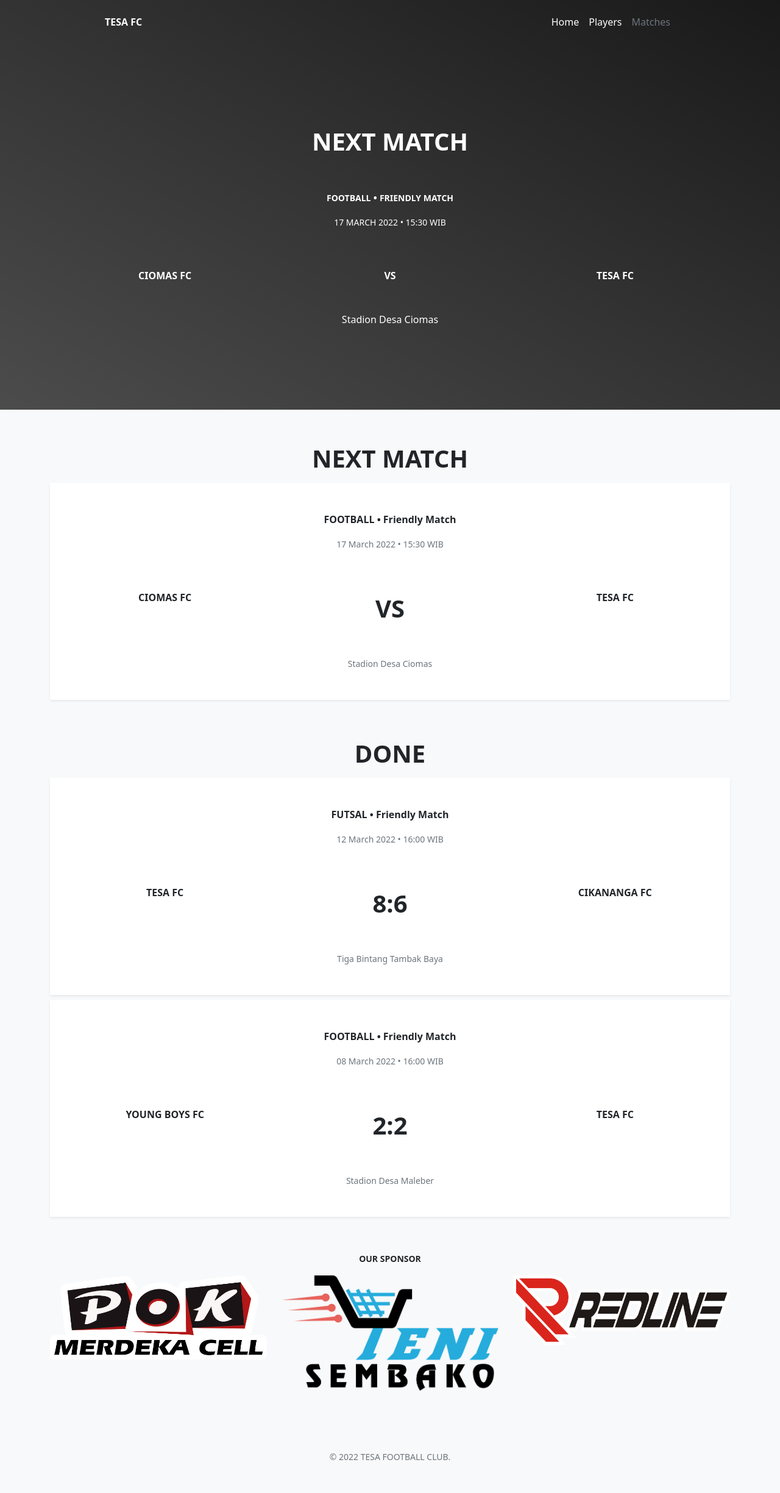
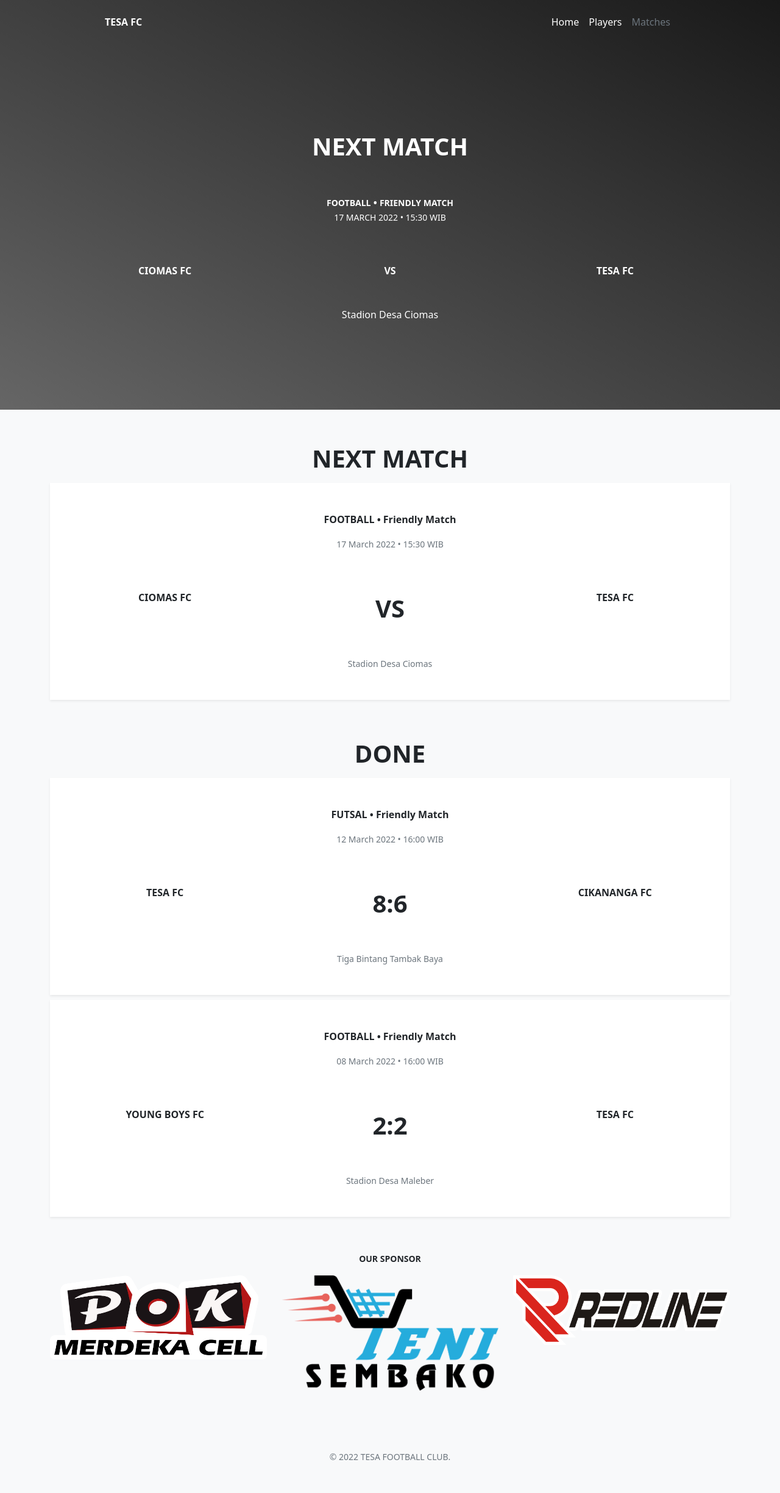
Before and after one commit to tesafc/www2, a Jekyll site: the page built from matches.html, in a window 1280 px wide. Shown: the whole page at 61% size. Built offline with Jekyll 4.4.1, drawn with Linux system fonts in a browser that asks for light colours.

Commit message:
Update header-match.html

```diff
--- a/_includes/header-match.html
+++ b/_includes/header-match.html
@@ -1,5 +1,5 @@
 <header>
-  <div class="text-white" style="height: 680px; background-image: linear-gradient(to bottom left, rgba(0, 0, 0, 0.9), rgba(0, 0, 0, 0.8), rgba(0, 0, 0, 0.7)), url('{{ page.image }}'); background-size: cover; background-position: center; background-repeat: no-repeat;">
+  <div class="text-white" style="height: 680px; background-image: linear-gradient(to bottom left, rgba(0, 0, 0, 0.9), rgba(0, 0, 0, 0.8), rgba(0, 0, 0, 0.7), rgba(0, 0, 0, 0.6)), url('{{ page.image }}'); background-size: cover; background-position: center; background-repeat: no-repeat;">
     <div class="container pt-3">
       <div class="d-flex flex-wrap align-items-center justify-content-center justify-content-md-between">
         <a href="/" class="d-flex align-items-center col-md-3 text-white text-decoration-none fw-bold">{{ site.title }}</a>
@@ -20,7 +20,7 @@
           <div class="card bg-transparent text-white border-0">
             <div class="card-body py-3">
               <h1 class="text-uppercase fw-bolder pb-5">next match</h1>
-              <p class="card-text fw-bolder pb-0"><small class="text-uppercase">{{ match.type }}</small> • <small class="text-uppercase">{{ match.competition }}</small></p>
+              <p class="card-text fw-bolder mb-0"><small class="text-uppercase">{{ match.type }}</small> • <small class="text-uppercase">{{ match.competition }}</small></p>
               <p class="card-text"><small class="text-uppercase">{{ match.date | date: "%d %B %Y • %R" | append: " WIB" }}</small></p>
               <div class="row row-cols-3 text-center py-5">
                 <div class="col"><span class="fw-bold text-uppercase">{{ match.home }}</span></div>
```
